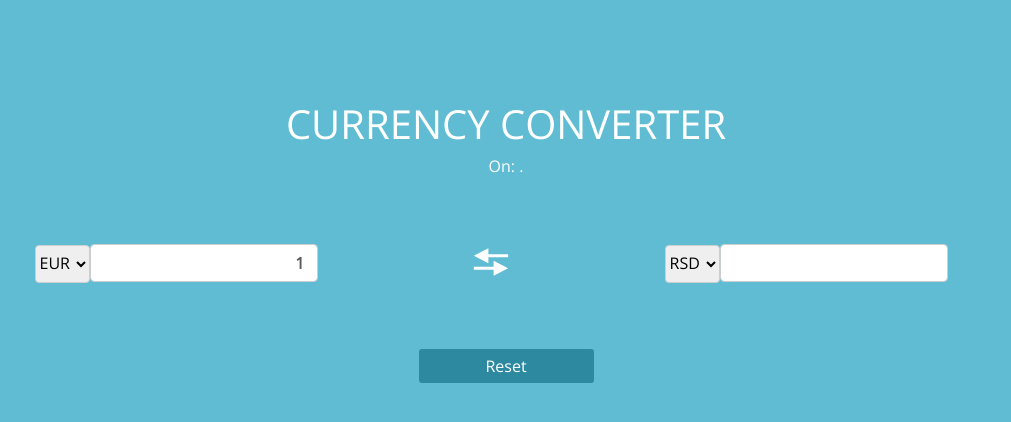
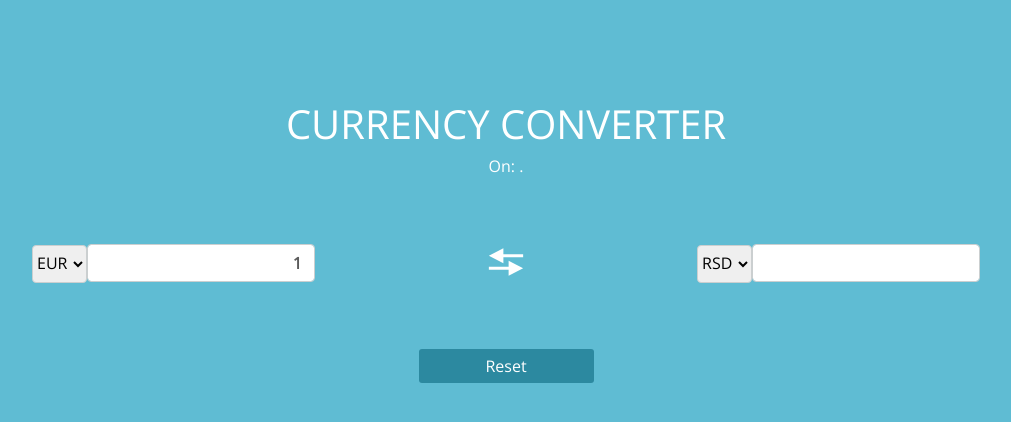
Before and after one commit to jelenamanot/FE-assignment, a React (Create React App) app: page / in a window 1280 px wide. Shown: the top 422 px of the page, without its empty margins (134-1145 px from the left). Built offline with nearby package versions, Linux system fonts and the light colour scheme; no server answers.

Commit message:
CSS changes

```diff
--- a/src/components/App.css
+++ b/src/components/App.css
@@ -1,5 +1,6 @@
 .App {
   margin-top: 8%;
+  margin-bottom: 8%;
   text-align: center;
 }
 h1 {
--- a/src/components/CurrencyInputs.css
+++ b/src/components/CurrencyInputs.css
@@ -31,7 +31,6 @@ img {
   cursor: pointer;
 }
 
-
 /* Warning */
 .hide {
   display: none;
--- a/src/components/CurrencyInputs.js
+++ b/src/components/CurrencyInputs.js
@@ -89,11 +89,11 @@ class CurrencyInputs extends Component {
   }
 }
 
-updateRightSelect(e) {
-  this.setState({
-    searchTypeRight: e.target.value,
-  });
-}
+  updateRightSelect(e) {
+    this.setState({
+      searchTypeRight: e.target.value,
+    });
+  }
 
   resetButton(){
     this.setState({
@@ -128,7 +128,7 @@ updateRightSelect(e) {
   render() {
     return(
       <div>
-        <section className="row col-md-12">
+        <section className="row">
 
           <div className="col-md-5 all-currency-inputs">
             <div className="form-group align">
```
